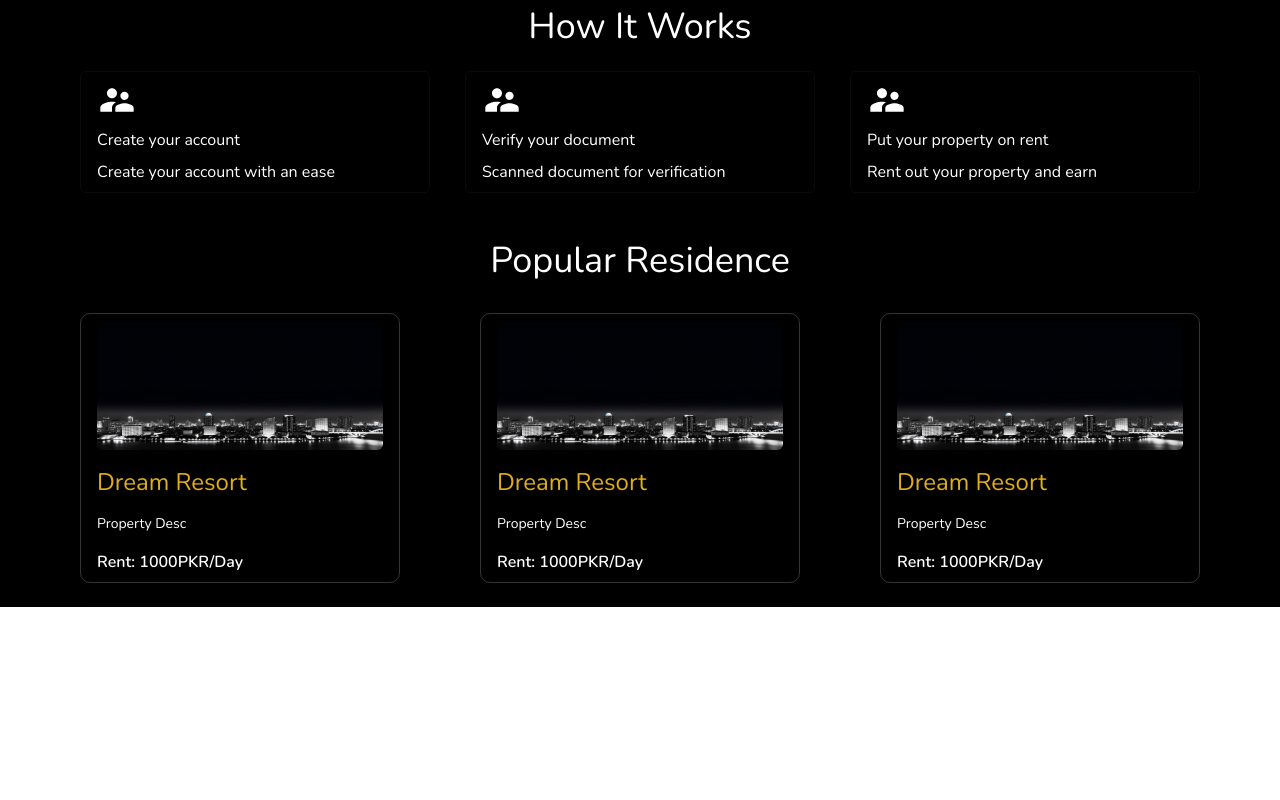
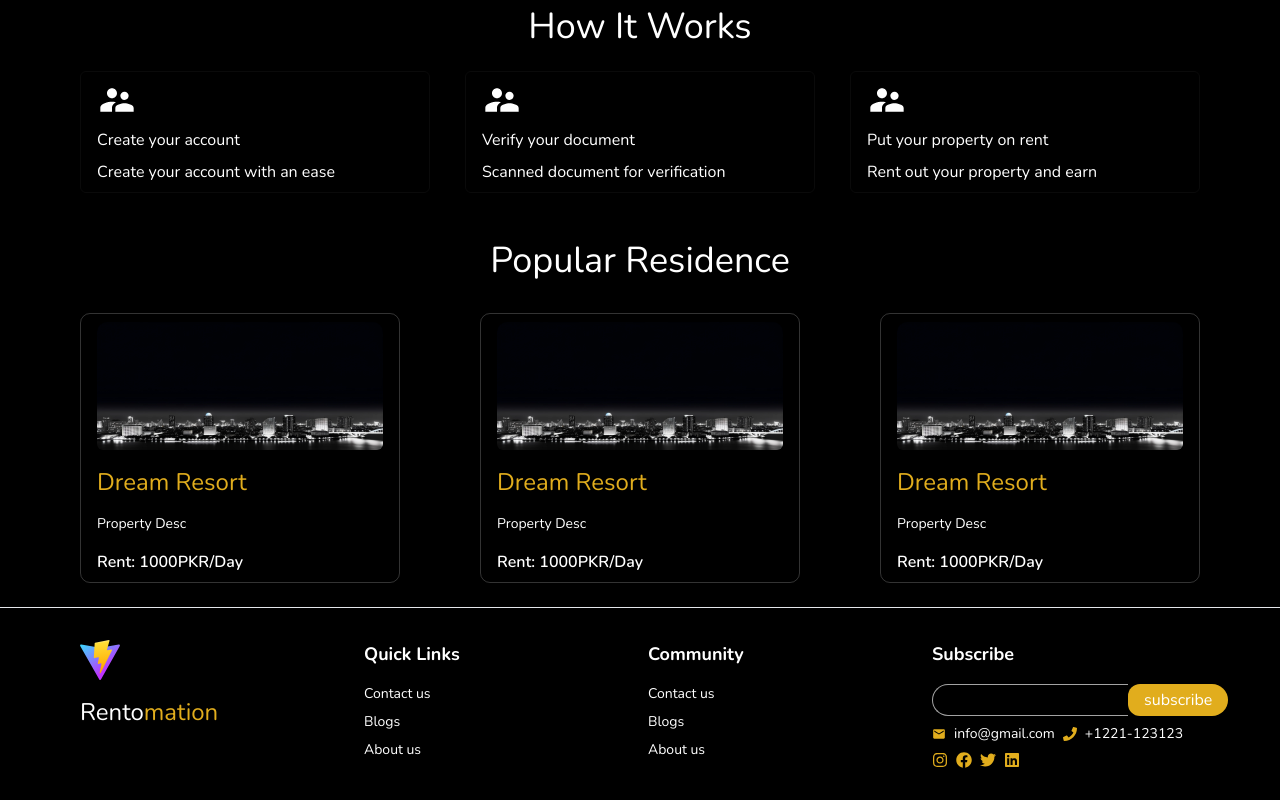
Before and after one commit to SiddiqShaikh/Rentomation-client, a React (Vite) app: page / in a window 1280 px wide. Shown: the part 1312-2112 px from the top of the page. Before the commit the page ends 1919 px from the top, so only its background shows below. Built offline with nearby package versions, Linux system fonts and the light colour scheme.

Commit message:
feat: footer

```diff
--- a/src/App.tsx
+++ b/src/App.tsx
@@ -3,6 +3,7 @@ import "./App.css";
 import Home from "./pages/Home";
 import NotFound from "./pages/NotFound";
 import Navbar from "./components/Layout/Navbar";
+import Footer from "./components/Layout/Footer";
 
 function App() {
   return (
@@ -16,6 +17,7 @@ function App() {
         <Route path="/contact" /> */}
         </Routes>
       </Router>
+      <Footer />
     </>
   );
 }
--- /dev/null
+++ b/src/components/Layout/Footer.tsx
@@ -0,0 +1,76 @@
+import { FaFacebook, FaInstagram, FaLinkedin, FaPhone, FaTwitter } from "react-icons/fa";
+import Container from "../Container";
+import Logo from "../Logo";
+import Button from "../Button";
+import { MdEmail } from "react-icons/md";
+
+interface IFooterProps {}
+
+const Footer: React.FC<IFooterProps> = () => {
+  return (
+    <div className="bg-black text-white w-full">
+      <hr />
+      <Container>
+        <div className="grid grid-cols-1 sm:grid-cols-2 lg:grid-cols-4 gap-4 place-items-center md:place-items-start py-8">
+          <div>
+            <Logo />
+            <div className="mt-4 text-2xl ">
+              Rento<span className="text-btnPrimary">mation</span>
+            </div>
+          </div>
+          <div>
+            <div className="text-lg mb-4 font-bold">Quick Links</div>
+            <div className="text-sm hover:underline cursor-pointer">
+              Contact us
+            </div>
+            <div className="text-sm mt-2 hover:underline cursor-pointer">
+              Blogs
+            </div>
+            <div className="text-sm mt-2 hover:underline cursor-pointer">
+              About us
+            </div>
+          </div>
+          <div>
+            <div className="text-lg mb-4 font-bold">Community</div>
+            <div className="text-sm hover:underline cursor-pointer">
+              Contact us
+            </div>
+            <div className="text-sm mt-2 hover:underline cursor-pointer">
+              Blogs
+            </div>
+            <div className="text-sm mt-2 hover:underline cursor-pointer">
+              About us
+            </div>
+          </div>
+          <div>
+            {" "}
+            <div className="text-lg mb-4 font-bold">Subscribe</div>
+            <div className="flex">
+              <input className="bg-transparent border border-neutral-400 border-r-0 rounded-l-2xl py-1 px-2 text-sm overflow-hidden focus:outline-none" />
+              <Button
+                label="subscribe"
+                className="max-w-[100px] rounded-none rounded-r-2xl"
+              />
+            </div>
+            <div className="flex flex-col sm:flex-row mt-2 gap-2 text-sm">
+              <div className="flex gap-2 items-center ">
+                <MdEmail className="text-btnPrimary"/> <div>info@gmail.com</div>
+              </div>
+              <div className="flex gap-2 items-center ">
+                <FaPhone  className="text-btnPrimary"/> <div>+1221-123123</div>
+              </div>
+            </div>
+            <div className="flex gap-2 mt-2">
+              <FaInstagram className="text-btnPrimary cursor-pointer" />
+              <FaFacebook className="text-btnPrimary cursor-pointer"/>
+              <FaTwitter className="text-btnPrimary cursor-pointer"/>
+              <FaLinkedin className="text-btnPrimary cursor-pointer"/>
+            </div>
+          </div>
+        </div>
+      </Container>
+    </div>
+  );
+};
+
+export default Footer;
--- a/src/components/Layout/Navbar.tsx
+++ b/src/components/Layout/Navbar.tsx
@@ -13,10 +13,10 @@ const Navbar: React.FC<NavbarProps> = () => {
             <Logo />
           </div>
           <div className="flex-1 items-center gap-2 md:gap-6 md:flex hidden">
-            <div>Home</div>
-            <div>Rentomation</div>
-            <div>About</div>
-            <div>Contact</div>
+            <div className="cursor-pointer hover:text-btnPrimary">Home</div>
+            <div className="cursor-pointer hover:text-btnPrimary">Rentomation</div>
+            <div className="cursor-pointer hover:text-btnPrimary">About</div>
+            <div className="cursor-pointer hover:text-btnPrimary">Contact</div>
           </div>
           <div className="hidden md:flex">
             <Button
--- a/src/pages/Home.tsx
+++ b/src/pages/Home.tsx
@@ -146,7 +146,7 @@ const PopularResidence = () => {
 
 const ResidenceCard = () => {
   return (
-    <div className="glass-card shadow-card w-80 py-2 px-4 space-y-4 rounded-lg shadow-2xl">
+    <div className="glass-card shadow-card w-80 py-2 px-4 space-y-4 rounded-lg shadow-2xl hover:cursor-pointer">
       <div className="h-32 max-w-full rounded-md overflow-hidden">
         <img
           alt="image"
```
